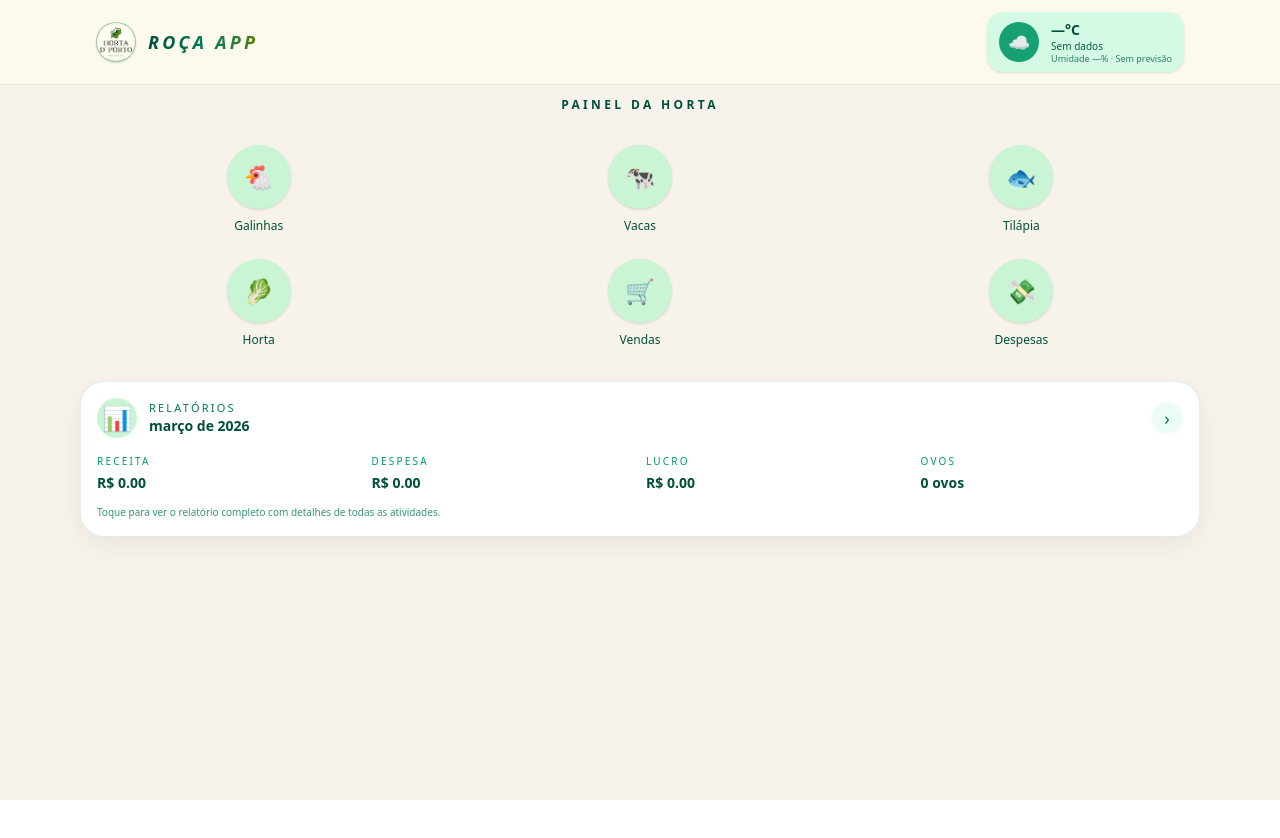
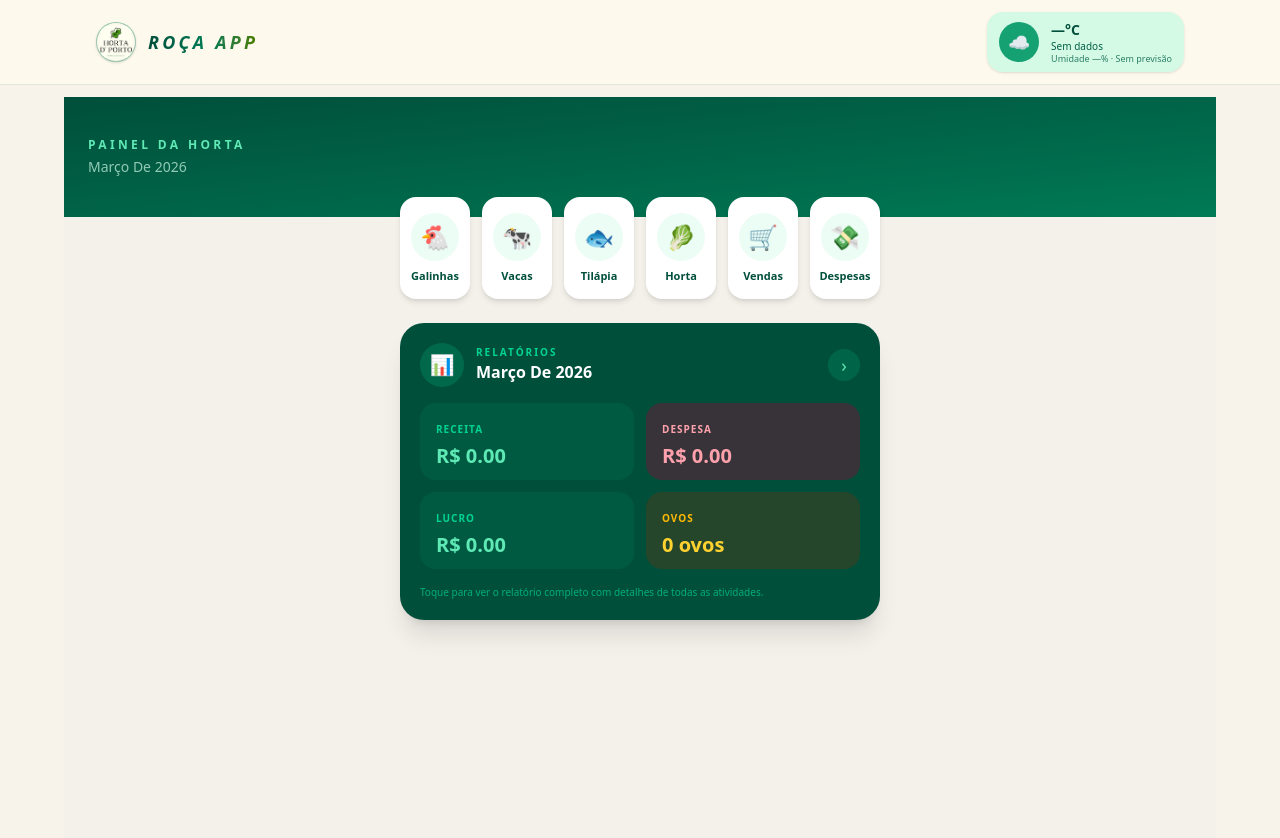
Before and after one commit to matheusduarteur/hortadporto, a Next.js app in the folder roca-app/: page / in a window 1280 px wide. Shown: the top 838 px of the page. Before the commit the page ends 800 px from the top, so only its background shows below. Built offline with nearby package versions, Linux system fonts and the light colour scheme; no server answers; the database is empty.

Commit message:
mudança dlaude home

```diff
--- /dev/null
+++ b/roca-app/app/instru.md
@@ -0,0 +1,94 @@
+Você é um WEB DESIGNER FRONT-END SÊNIOR, especialista em criar interfaces PREMIUM e modernas para aplicativos web e mobile usando React + Tailwind.
+
+Quero que você atue como um designer de UI/UX profissional, não só ajustando paddings, mas realmente deixando a tela com cara de APP TOP, digno de portfólio.
+
+Contexto do projeto:
+- Nome: Roça App
+- Objetivo: controle de produção da roça (galinhas, vacas, tilápia, horta, vendas e despesas)
+- Público: pessoas simples, usando principalmente no CELULAR
+- Estilo desejado:
+  - Visual LIMPO, moderno e bem organizado
+  - Cara de APLICATIVO MOBILE, não painel corporativo engessado
+  - Cores: verdes, tons terrosos (bege/marrom claro) e branco
+  - Visual agradável, que dê orgulho de mostrar
+
+Stack:
+- Next.js (App Router)
+- React
+- Tailwind CSS
+- Supabase
+
+REGRAS MUITO IMPORTANTES – SIGA À RISCA:
+- NÃO alterar nenhuma lógica:
+  - não mexer em hooks, estados, chamadas ao Supabase, cálculos, tipos, etc.
+- NÃO mudar textos:
+  - não alterar rótulos, mensagens, legendas, placeholders
+  - pode reorganizar visualmente, mas sem reescrever o texto
+- NÃO remover nenhum botão, campo ou link existente
+- NÃO adicionar novas dependências (NADA além de Tailwind/React já usados)
+- NÃO mexer em nenhum outro arquivo do projeto
+- NÃO sair procurando arquivos por conta própria
+- Se você não conseguir garantir isso, responda apenas: "Não posso cumprir essa restrição".
+
+FOCO ABSOLUTO EM APENAS UM ARQUIVO:
+
+Arquivo alvo ÚNICO desta tarefa:
+`roca-app/app/page.tsx`
+
+Se precisar ler algo, leia SOMENTE `roca-app/app/page.tsx`.
+Não leia, não abra e não modifique nenhuma rota de galinhas, vacas, horta, relatórios, vendas, despesas ou qualquer outro arquivo.
+
+OBJETIVO ESPECÍFICO PARA ESSA PÁGINA (HOME / PAINEL):
+
+Quero que a HOME do Roça App fique REALMENTE BONITA, com cara de aplicativo premium de gestão rural.
+
+Melhorias desejadas:
+
+1. Layout geral:
+   - Foco em MOBILE FIRST
+   - Estrutura mais clara, com seções bem separadas (ex.: cabeçalho, atalhos, resumo / relatórios)
+   - Espaçamentos generosos, nada apertado
+
+2. Atalhos (Galinhas, Vacas, Tilápia, Horta, Vendas, Despesas):
+   - Transformar esses atalhos em CARDS bonitos, com:
+     - ícone/emojis bem posicionados
+     - título legível
+     - talvez um pequeno subtítulo ou descrição curta, se já existir texto
+   - Grid responsivo:
+     - visual agradável tanto no celular quanto em telas maiores
+   - Aparência de app moderno:
+     - bordas arredondadas
+     - leve sombra
+     - hover/touch states discretos
+
+3. Card de “Relatórios” / Resumos:
+   - Dar destaque forte para os números (Receita, Despesa, Lucro, Ovos, etc.)
+   - Usar hierarquia visual clara:
+     - título pequeno
+     - número grande e destacado
+     - legenda em menor peso
+   - Usar cores coerentes:
+     - verde para coisas positivas (receita, lucro)
+     - vermelho/salmão suave para despesas
+   - Visual de cartão premium:
+     - sombra suave
+     - fundo limpo
+     - boa organização interna
+
+4. Tipografia e visual geral:
+   - Melhorar tamanhos de fonte, pesos e espaçamentos entre elementos
+   - Garantir uma aparência consistente:
+     - títulos, subtítulos, textos de apoio
+   - Usar Tailwind de forma organizada:
+     - nada de classe solta sem propósito
+
+IMPORTANTE SOBRE ESCOPO E SAÍDA:
+
+1. Trabalhe APENAS dentro de `roca-app/app/page.tsx`.
+2. Use SOMENTE Tailwind e JSX/TSX para as melhorias visuais.
+3. Não altere a lógica, não toque em Supabase, não adicione nem remova campos.
+4. NÃO aplique alterações automaticamente em disco em outros arquivos.
+5. No final, me devolva APENAS a nova versão COMPLETA de `roca-app/app/page.tsx`,
+   em um único bloco de código TypeScript/TSX, pronto para eu copiar e substituir o original.
+
+Se estiver tudo claro, leia `roca-app/app/page.tsx`, faça um redesign visual caprichado seguindo essas instruções e devolva o arquivo completo atualizado.
--- a/roca-app/app/page.tsx
+++ b/roca-app/app/page.tsx
@@ -152,100 +152,120 @@ export default function DashboardPage() {
       : '0 ovos'
 
   return (
-    <div className="flex flex-col gap-8">
-      {/* BLOCO DO TÍTULO / INTRODUÇÃO (PAINEL DA HORTA) */}
-      <section className="text-center">
-        <h1 className="text-xs font-semibold tracking-[0.28em] text-emerald-900 uppercase">
+    <div className="min-h-screen bg-[#f4f1eb]">
+      {/* CABEÇALHO */}
+      <section className="bg-gradient-to-br from-emerald-900 to-emerald-700 px-6 pb-10 pt-10">
+        <p className="text-xs font-semibold uppercase tracking-[0.28em] text-emerald-300">
           Painel da Horta
-        </h1>
-
+        </p>
+        <p className="mt-1 text-sm font-medium capitalize text-emerald-100/70">
+          {labelMes}
+        </p>
       </section>
 
-      {/* GRADE DE ÍCONES REDONDINHOS */}
-      <section className="grid grid-cols-2 gap-6 px-4 sm:grid-cols-3">
+      <div className="mx-auto max-w-lg px-4 pb-10">
+        {/* ATALHOS */}
+        <section className="-mt-5">
+          <div className="grid grid-cols-3 gap-3 sm:grid-cols-6">
             {atalhos.map((item) => (
               <Link
                 key={item.href}
                 href={item.href}
-            className="flex flex-col items-center gap-2"
+                className="flex flex-col items-center gap-2 rounded-2xl bg-white px-2 py-4 shadow-md transition-all active:scale-95 hover:shadow-lg"
               >
-            {/* Bolinha verde com emoji dentro */}
-            <div className="flex h-16 w-16 items-center justify-center rounded-full bg-[#c9f5d5] text-2xl shadow-sm">
+                <div className="flex h-12 w-12 items-center justify-center rounded-full bg-emerald-50 text-2xl">
                   {item.icon}
                 </div>
-            <span className="text-[12px] font-medium text-emerald-900 text-center">
+                <span className="text-[11px] font-semibold text-emerald-900 text-center leading-tight">
                   {item.label}
                 </span>
               </Link>
             ))}
+          </div>
         </section>
 
         {/* CARD DE RELATÓRIOS */}
-      <section className="px-4">
+        <section className="mt-6">
           <Link
             href="/relatorios"
-          className="block rounded-[24px] border border-emerald-900/10 bg-white px-4 py-4 shadow-[0_8px_24px_rgba(0,0,0,0.06)]"
+            className="block rounded-3xl bg-emerald-900 px-5 py-5 shadow-xl transition-all active:scale-[0.98] hover:bg-emerald-800"
           >
             {/* Cabeçalho do card (ícone + título + mês) */}
             <div className="flex items-center justify-between gap-3">
               <div className="flex items-center gap-3">
                 {/* Bolinha com ícone de gráfico */}
-              <div className="flex h-10 w-10 items-center justify-center rounded-full bg-[#c9f5d5] text-2xl">
+                <div className="flex h-11 w-11 items-center justify-center rounded-full bg-emerald-700/60 text-xl">
                   📊
                 </div>
                 <div className="flex flex-col">
-                <span className="text-[11px] uppercase tracking-[0.2em] text-emerald-700">
+                  <span className="text-[10px] font-semibold uppercase tracking-[0.2em] text-emerald-400">
                     Relatórios
                   </span>
-                <span className="text-sm font-semibold text-emerald-900">
+                  <span className="text-base font-bold capitalize text-white">
                     {labelMes}
                   </span>
                 </div>
               </div>
 
               {/* Setinha discreta à direita (mais desktop) */}
-            <div className="hidden sm:flex h-8 w-8 items-center justify-center rounded-full bg-emerald-50 text-emerald-700">
+              <div className="hidden sm:flex h-8 w-8 items-center justify-center rounded-full bg-emerald-700/50 text-emerald-300">
                 <span className="text-lg">›</span>
+              </div>
+              <span className="text-xl text-emerald-400 sm:hidden">›</span>
+            </div>
+
+            {/* Grid de métricas */}
+            <div className="mt-4 grid grid-cols-2 gap-3">
+              <div className="rounded-2xl bg-emerald-800/60 px-4 py-3">
+                <span className="text-[10px] font-semibold uppercase tracking-widest text-emerald-400">
+                  Receita
+                </span>
+                <p className="mt-1 text-xl font-bold leading-tight text-emerald-300">
+                  {receitaText}
+                </p>
+              </div>
+
+              <div className="rounded-2xl bg-rose-900/40 px-4 py-3">
+                <span className="text-[10px] font-semibold uppercase tracking-widest text-rose-300">
+                  Despesa
+                </span>
+                <p className="mt-1 text-xl font-bold leading-tight text-rose-300">
+                  {despesaText}
+                </p>
+              </div>
+
+              <div className="rounded-2xl bg-emerald-800/60 px-4 py-3">
+                <span className="text-[10px] font-semibold uppercase tracking-widest text-emerald-400">
+                  Lucro
+                </span>
+                <p
+                  className={`mt-1 text-xl font-bold leading-tight ${
+                    resumo && resumo.lucro < 0
+                      ? 'text-rose-300'
+                      : 'text-emerald-300'
+                  }`}
+                >
+                  {lucroText}
+                </p>
+              </div>
+
+              <div className="rounded-2xl bg-amber-900/30 px-4 py-3">
+                <span className="text-[10px] font-semibold uppercase tracking-widest text-amber-400">
+                  Ovos
+                </span>
+                <p className="mt-1 text-xl font-bold leading-tight text-amber-300">
+                  {ovosText}
+                </p>
               </div>
             </div>
 
-          {/* Linha com receita, despesa, lucro, ovos */}
-          <div className="mt-4 grid grid-cols-2 gap-3 text-[11px] text-emerald-900 sm:grid-cols-4">
-            <div className="flex flex-col">
-              <span className="uppercase tracking-[0.22em] text-emerald-600 text-[10px]">
-                Receita
-              </span>
-              <span className="mt-1 text-sm font-semibold">{receitaText}</span>
-            </div>
-
-            <div className="flex flex-col">
-              <span className="uppercase tracking-[0.22em] text-emerald-600 text-[10px]">
-                Despesa
-              </span>
-              <span className="mt-1 text-sm font-semibold">{despesaText}</span>
-            </div>
-
-            <div className="flex flex-col">
-              <span className="uppercase tracking-[0.22em] text-emerald-600 text-[10px]">
-                Lucro
-              </span>
-              <span className="mt-1 text-sm font-semibold">{lucroText}</span>
-            </div>
-
-            <div className="flex flex-col">
-              <span className="uppercase tracking-[0.22em] text-emerald-600 text-[10px]">
-                Ovos
-              </span>
-              <span className="mt-1 text-sm font-semibold">{ovosText}</span>
-            </div>
-          </div>
-
-          <p className="mt-3 text-[10px] text-emerald-700/80">
+            <p className="mt-4 text-[10px] text-emerald-400/70">
               Toque para ver o relatório completo com detalhes de todas as
               atividades.
             </p>
           </Link>
         </section>
       </div>
+    </div>
   )
 }
```
Lines whose indentation alone changed are shown as unchanged.
